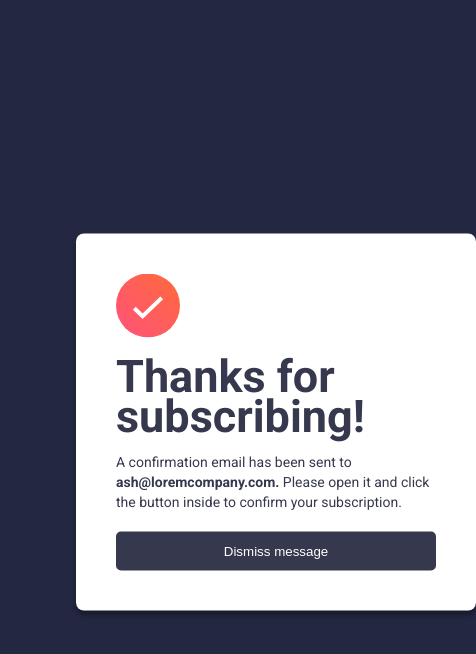
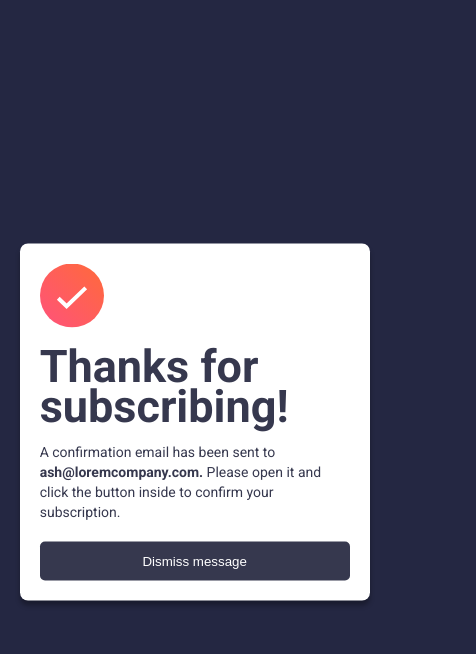
Before and after one commit to michyking/Newsletter, a plain HTML site: page index.html in a window 390 px wide. Both pictures are taken after typing "name@example.com" into the empty fields and a click on the input "Subscribe to monthly newsletter". Shown: the whole page, 476 px wide, since content can reach past the window. Drawn offline with Linux system fonts and the light colour scheme.

Commit message:
responsive

```diff
--- a/CSS/style.css
+++ b/CSS/style.css
@@ -226,6 +226,10 @@ input:hover{
     .content{
         margin: 0;
     }
+
+    .popup{
+        left: 30%;
+    }
 }
 
 @media screen and (max-width: 572px){
@@ -236,4 +240,10 @@ input:hover{
     .img{
         width: 330px;
     }
+
+    .popup{
+        left: 23%;
+        padding: 20px;
+        width: 350px;
+    }
 }
```
